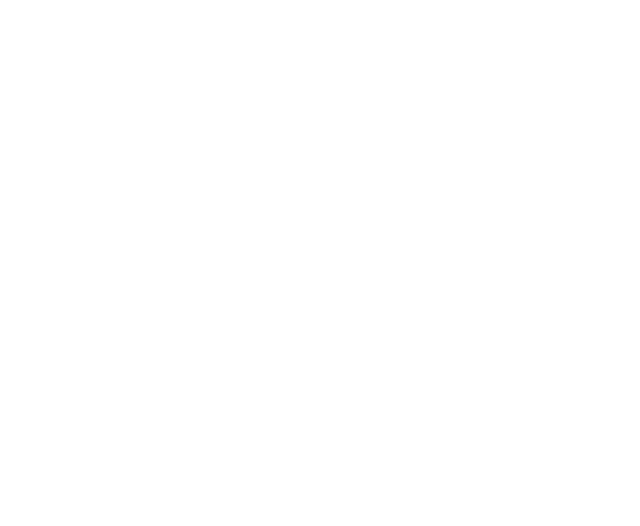
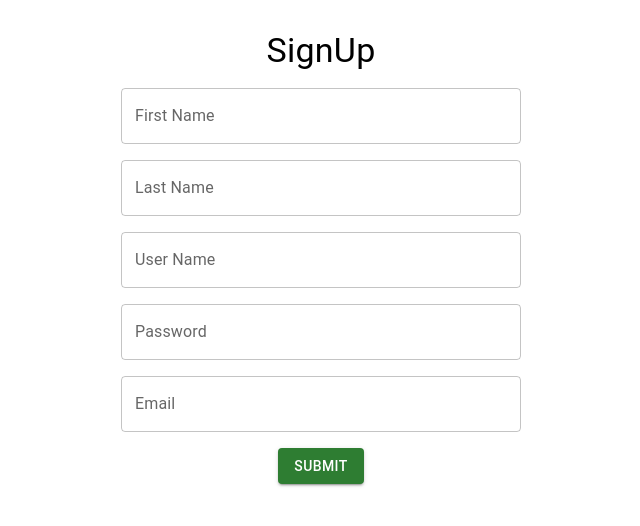
Before and after one commit to SantoshSambangi/e-cart-app, a React (Create React App) app: page /signup in a window 1280 px wide. Before the commit this address had no page. Shown: the top 526 px of the page, without its empty margins (319-959 px from the left). Built offline with nearby package versions, Linux system fonts and the light colour scheme.

Commit message:
add signup page

```diff
--- a/package.json
+++ b/package.json
@@ -6,7 +6,7 @@
     "@emotion/react": "^11.11.4",
     "@emotion/styled": "^11.11.5",
     "@mui/icons-material": "^5.15.16",
-    "@mui/material": "^5.15.16",
+    "@mui/material": "^5.15.18",
     "@mui/styled-engine-sc": "^6.0.0-alpha.18",
     "@testing-library/jest-dom": "^5.17.0",
     "@testing-library/react": "^13.4.0",
@@ -17,7 +17,7 @@
     "react-dom": "^18.3.1",
     "react-router-dom": "^6.23.0",
     "react-scripts": "5.0.1",
-    "styled-components": "^6.1.9",
+    "styled-components": "^6.1.11",
     "web-vitals": "^2.1.4"
   },
   "scripts": {
--- a/src/pages/login/index.js
+++ b/src/pages/login/index.js
@@ -5,6 +5,8 @@ import TextField from "@mui/material/TextField";
 import Button from "@mui/material/Button";
 import { userLoginImg } from "../../resources";
 import { Navigate, useNavigate } from "react-router-dom";
+import axios from "axios";
+import LoadingSpinner from "../../components/loader";
 
 const Login = () => {
   const mainContainerStyles = {
@@ -35,28 +37,66 @@ const Login = () => {
 
   const navigate = useNavigate();
 
+  const baseUrl = " https://www.melivecode.com/api/login";
+
   const [loginData, setLoginData] = useState({
-        email: "",
+    username: "",
     password: "",
   });
 
   const [errorMessage, setErrorMessage] = useState({
-        email: "",
+    username: "",
     password: "",
+    apiErrMsg: "",
   });
+
+  const [userData, setUserData] = useState("");
+  const [showLoader, setShowLoader] = useState(false);
 
   const handleValidation = () => {
     const newErrorMessages = {};
-        if (loginData.email === "") {
-            newErrorMessages.email = "Please enter your email id";
+    if (loginData.username === "") {
+      newErrorMessages.username = "Please enter your email id";
     }
     if (loginData.password === "") {
       newErrorMessages.password = "Please enter your password";
     }
     setErrorMessage({ ...newErrorMessages });
     if (Object.keys(newErrorMessages).length === 0) {
-            navigate("/products");
-            localStorage.setItem("userData", JSON.stringify(loginData));
+      handleLogin(loginData);
+      // navigate("/products");
+      // localStorage.setItem("userData", JSON.stringify(loginData));
+    }
+  };
+
+  const handleLogin = async (Data) => {
+    try {
+      setShowLoader(true);
+      const response = await axios.post(baseUrl, Data);
+      if (response.data.status === "ok") {
+        setShowLoader(false);
+        setUserData(response.data);
+        // navigate("/products");
+        navigate("/products", {
+          state: {
+            userData: response.data,
+          },
+        });
+      } else {
+        setShowLoader(false);
+        setErrorMessage({
+          ...errorMessage,
+          apiErrMsg: response.data.message,
+        });
+      }
+      //   console.log("response", response);
+    } catch (error) {
+      console.log("error", error);
+      setShowLoader(false);
+      setErrorMessage({
+        ...errorMessage,
+        apiErrMsg: error.response.statusText,
+      });
     }
   };
 
@@ -76,20 +116,20 @@ const Login = () => {
         </div>
         <Box sx={inputBlockStyles}>
           <TextField
-                        error={errorMessage?.email && true}
+            error={errorMessage?.username && true}
             id="outlined-basic"
             label={"Email"}
             variant="outlined"
-                        type="email"
+            type="text"
             sx={{ width: "350px" }}
             onChange={(e) =>
               setLoginData({
                 ...loginData,
-                                email: e.target.value,
+                username: e.target.value,
               })
             }
             onFocus={() =>
-                            setErrorMessage({ ...errorMessage, email: "" })
+              setErrorMessage({ ...errorMessage, username: "", apiErrMsg: "" })
             }
           />
           <TextField
@@ -106,14 +146,33 @@ const Login = () => {
               })
             }
             onFocus={() =>
-                            setErrorMessage({ ...errorMessage, password: "" })
+              setErrorMessage({ ...errorMessage, password: "", apiErrMsg: "" })
             }
           />
-                    <Button variant="contained" onClick={handleValidation}>
+          <Typography>
+            Do you hava an account please{" "}
+            <span
+              style={{ color: "blue", cursor: "pointer" }}
+              onClick={() => navigate("/signup")}
+            >
+              Signup
+            </span>
+          </Typography>
+
+          {errorMessage.apiErrMsg && (
+            <Typography color="red">{errorMessage.apiErrMsg}</Typography>
+          )}
+          <Button
+            variant="contained"
+            onClick={() => {
+              handleValidation();
+            }}
+          >
             Login
           </Button>
         </Box>
       </Box>
+      {showLoader && <LoadingSpinner />}
     </Box>
   );
 };
--- a/src/pages/products/index.js
+++ b/src/pages/products/index.js
@@ -19,10 +19,15 @@ import CardMedia from "@mui/material/CardMedia";
 
 // modal
 import Modal from "@mui/material/Modal";
+import { useLocation } from "react-router-dom";
 
 const Products = () => {
     // base url:
     const baseUrl = "https://reqres.in/api";
+
+    const location = useLocation();
+    const userData = location?.state;
+    console.log("products", userData)
 
     // states:
     const [showLoader, setShowLoader] = useState(false);
@@ -256,7 +261,7 @@ const Products = () => {
                     Dashboard
                 </Typography>
                 <Box sx={rightContentBlockStyles}>
-                    <IconButton
+                    <IconButton onClick={()=> {}}
                         size="large"
                         aria-label="search"
                         color="inherit">
--- /dev/null
+++ b/src/pages/signup/index.js
@@ -0,0 +1,103 @@
+import Box from "@mui/material/Box";
+import TextField from "@mui/material/TextField";
+import { signUpContainerStyles, inputStyles } from "./styles";
+import { Button, Typography } from "@mui/material";
+import { useState } from "react";
+import axios from "axios";
+import LoadingSpinner from "../../components/loader";
+import { useNavigate } from "react-router-dom";
+
+const SignUpPage = () => {
+
+    const navigate = useNavigate();
+  const baseUrl = "https://www.melivecode.com/api/users/create";
+
+  const [formData, setFormData] = useState({
+    fname: "",
+    lname: "",
+    username: "",
+    password: "",
+    email: "",
+    avatar: "https://www.melivecode.com/users/cat.png",
+  });
+
+  const [errMsg, setErrMsg] = useState("");
+  const [showLoader, setShowLoader] = useState(false);
+
+  const handleSignUp = async (Data) => {
+    try {
+      setShowLoader(true);
+      const response = await axios.post(baseUrl, Data);
+      if (response.data.status === "ok") {
+        setShowLoader(false);
+        setFormData({});
+        navigate("/")
+      } else {
+        setShowLoader(false);
+        setErrMsg(response.data.message);
+      }
+      // console.log("res", response);
+    } catch (error) {
+      setShowLoader(false);
+      console.log("error", error);
+    }
+  };
+
+  return (
+    <Box sx={signUpContainerStyles}>
+      <Typography variant="h4">SignUp</Typography>
+      <TextField
+        sx={inputStyles}
+        id="outlined-basic"
+        label="First Name"
+        variant="outlined"
+        value={formData.fname}
+        onChange={(e) => setFormData({ ...formData, fname: e.target.value })}
+      />
+      <TextField
+        sx={inputStyles}
+        id="outlined-basic"
+        label="Last Name"
+        variant="outlined"
+        value={formData.lname}
+        onChange={(e) => setFormData({ ...formData, lname: e.target.value })}
+      />
+      <TextField
+        sx={inputStyles}
+        id="outlined-basic"
+        label="User Name"
+        variant="outlined"
+        value={formData.username}
+        onChange={(e) => setFormData({ ...formData, username: e.target.value })}
+      />
+      <TextField
+        sx={inputStyles}
+        id="outlined-basic"
+        label="Password"
+        variant="outlined"
+        value={formData.password}
+        onChange={(e) => setFormData({ ...formData, password: e.target.value })}
+      />
+      <TextField
+        sx={inputStyles}
+        id="outlined-basic"
+        label="Email"
+        variant="outlined"
+        value={formData.email}
+        onChange={(e) => setFormData({ ...formData, email: e.target.value })}
+      />
+      <Button
+        variant="contained"
+        color="success"
+        onClick={() => {
+          handleSignUp(formData);
+        }}
+      >
+        Submit
+      </Button>
+      <Typography color="red">{errMsg}</Typography>
+      {showLoader && <LoadingSpinner />}
+    </Box>
+  );
+};
+export default SignUpPage;
--- /dev/null
+++ b/src/pages/signup/styles.js
@@ -0,0 +1,13 @@
+
+export const signUpContainerStyles = {
+    display : "flex",
+    flexDirection: "column",
+    gap: "16px",
+    margin : "auto",
+    alignItems: "center",
+    justifyContent: "center",
+    padding : "30px"
+}
+export const inputStyles = {
+    width : "400px"
+}
--- a/src/routes/index.js
+++ b/src/routes/index.js
@@ -3,6 +3,7 @@ import { useRoutes } from "react-router-dom";
 import Login from "../pages/login";
 import Products from "../pages/products";
 import Purchase from "../pages/purchase";
+import SignUpPage from "../pages/signup";
 
 const AppRoutes = () => {
     return useRoutes([
@@ -18,6 +19,10 @@ const AppRoutes = () => {
             path: "/purchase",
             element: <Purchase />,
         },
+        {
+            path: "/signup",
+            element: <SignUpPage />,
+        },
     ]);
 };
 
```
Also changed, not shown: src/pages/signup/style.module.css (added). Lines whose indentation alone changed are shown as unchanged.
